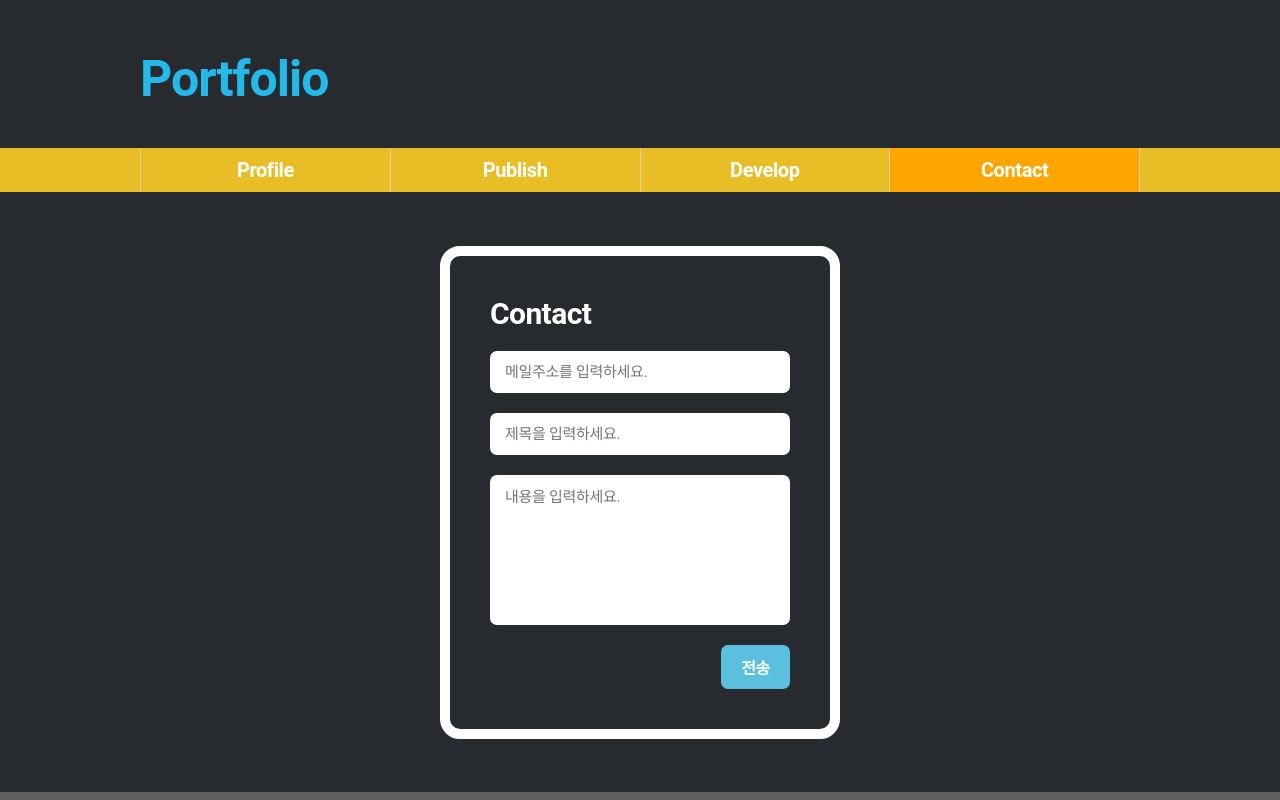
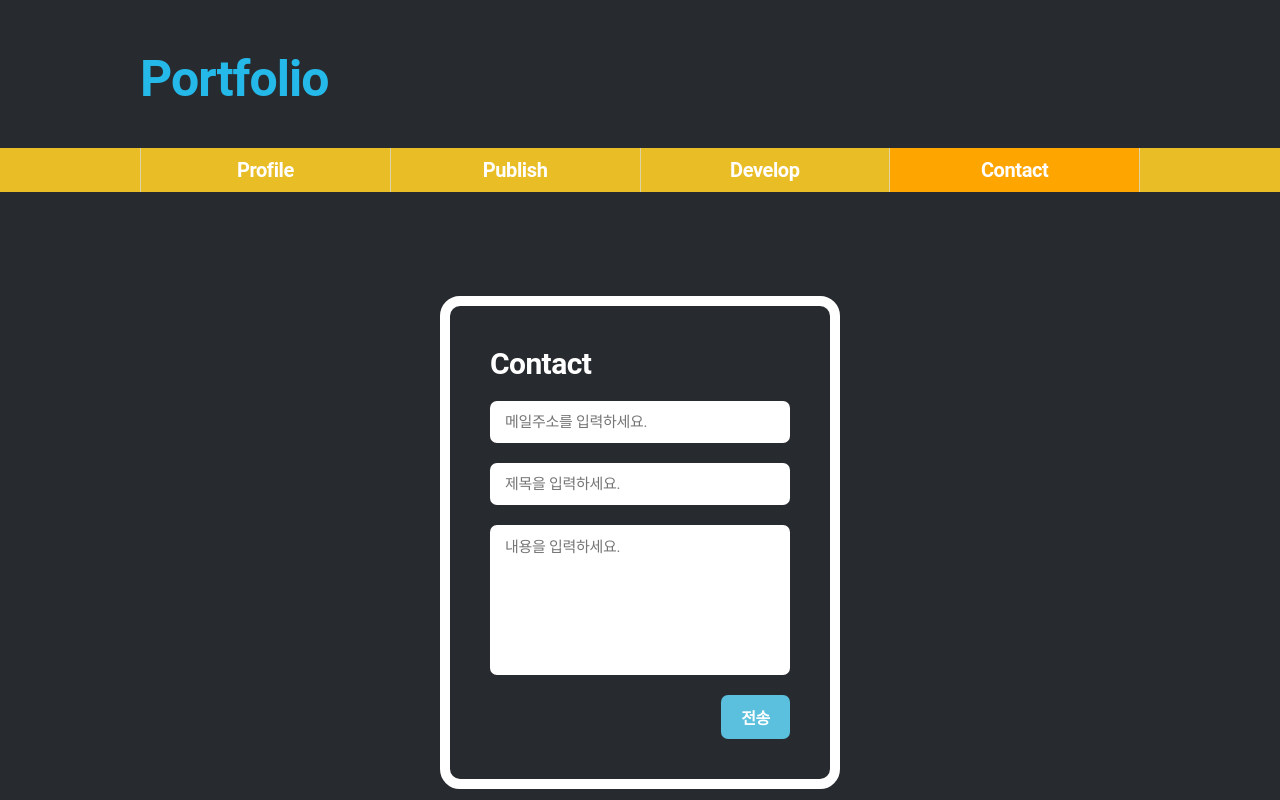
Before and after one commit to jaedurk/portfolio, a Next.js app: page /contact in a window 1280 px wide. Shown: the top 800 px of the page. Built offline with nearby package versions, Linux system fonts and the light colour scheme; a web font is replaced by a local one.

Commit message:
contact css 수정

```diff
--- a/public/styles/contact.scss
+++ b/public/styles/contact.scss
@@ -1,6 +1,6 @@
 .contact {
   width: 1000px;
-  min-height: 600px;
+  min-height: 700px;
   margin: 0 auto;
   display: flex;
   align-items: center;
```
